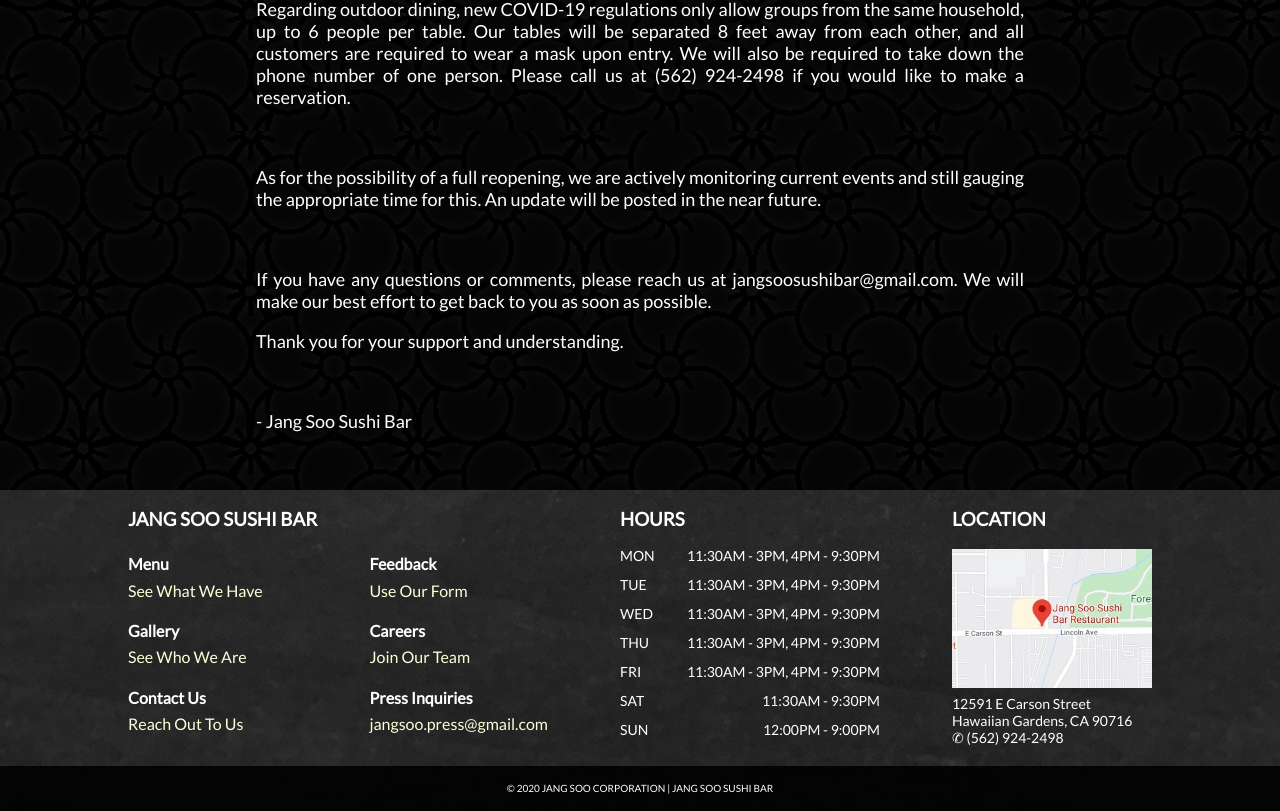
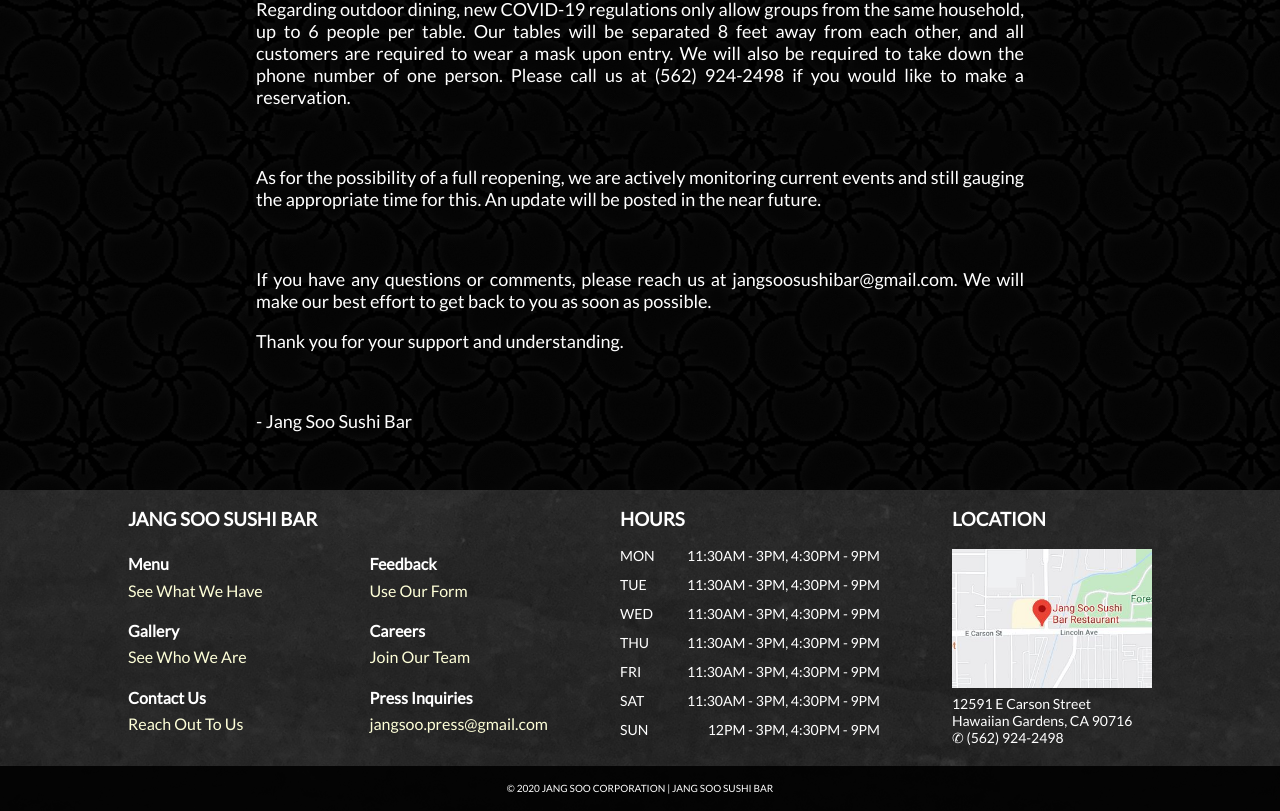
Before and after one commit to jimmyhwang4/jang_soo_sushi_bar, a React (Create React App) app: page /covid-19 in a window 1280 px wide. Shown: the part 719-1530 px from the top of the page. Built offline with nearby package versions, Linux system fonts and the light colour scheme.

Commit message:
Hours update

```diff
--- a/src/components/Hours.js
+++ b/src/components/Hours.js
@@ -8,31 +8,31 @@
             </div>
             <div className="hoursDay">
                 <p>MON</p>
-                <p>11:30AM - 3PM, 4PM - 9:30PM</p>
+                <p>11:30AM - 3PM, 4:30PM - 9PM</p>
             </div>
             <div className="hoursDay">
                 <p>TUE</p>
-                <p>11:30AM - 3PM, 4PM - 9:30PM</p>
+                <p>11:30AM - 3PM, 4:30PM - 9PM</p>
             </div>
             <div className="hoursDay">
                 <p>WED</p>
-                <p>11:30AM - 3PM, 4PM - 9:30PM</p>
+                <p>11:30AM - 3PM, 4:30PM - 9PM</p>
             </div>
             <div className="hoursDay">
                 <p>THU</p>
-                <p>11:30AM - 3PM, 4PM - 9:30PM</p>
+                <p>11:30AM - 3PM, 4:30PM - 9PM</p>
             </div>
             <div className="hoursDay">
                 <p>FRI</p>
-                <p>11:30AM - 3PM, 4PM - 9:30PM</p>
+                <p>11:30AM - 3PM, 4:30PM - 9PM</p>
             </div>
             <div className="hoursDay">
                 <p>SAT</p>
-                <p>11:30AM - 9:30PM</p>
+                <p>11:30AM - 3PM, 4:30PM - 9PM</p>
             </div>
             <div className="hoursDay">
                 <p>SUN</p>
-                <p>12:00PM - 9:00PM</p>
+                <p>12PM - 3PM, 4:30PM - 9PM</p>
             </div>
         </div>
     );
```
